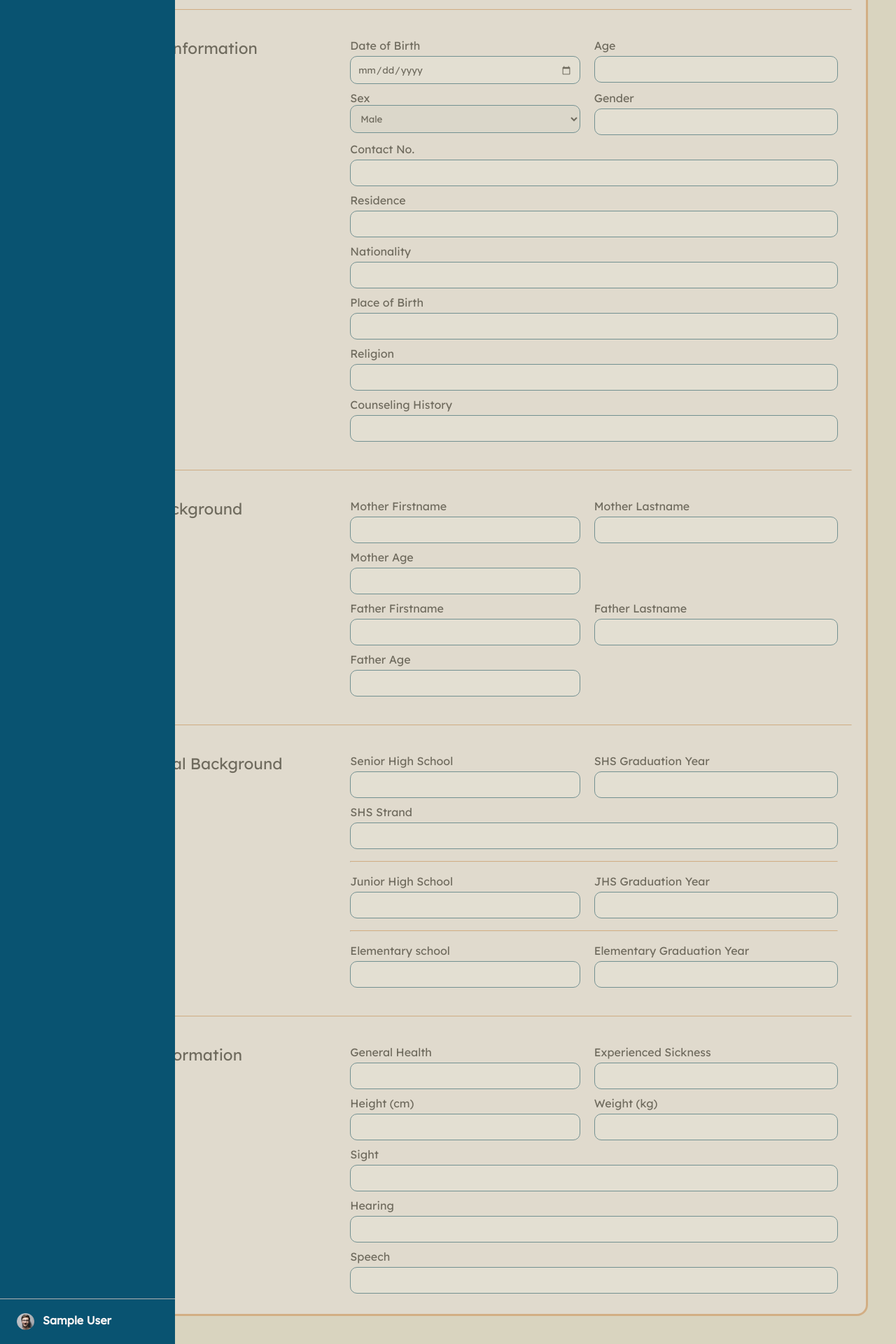
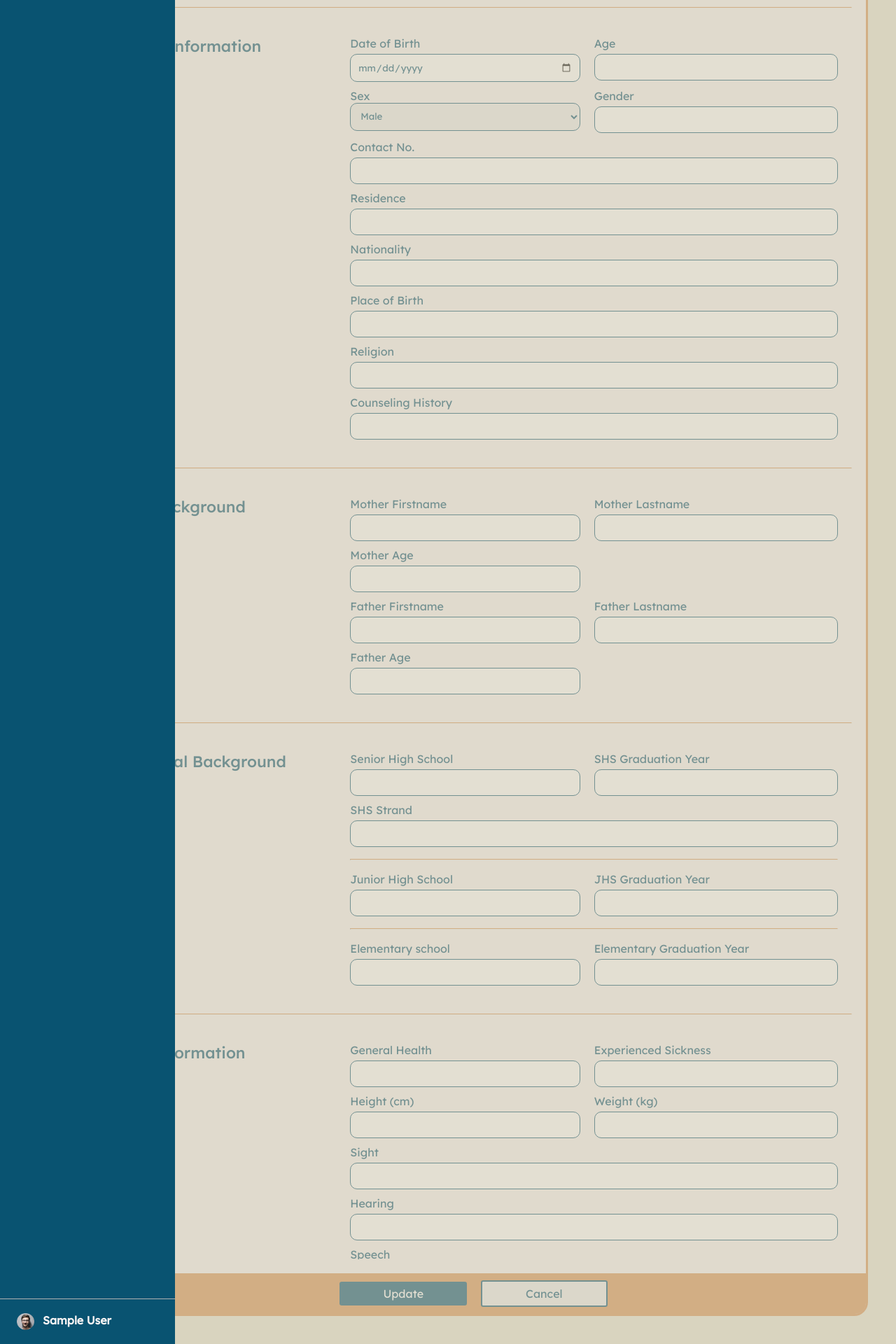
Before and after one commit to jangeloenciso/MindSight, a Flask app: page /students/records/edit/1 in a window 1280 px wide. Shown: the part 680-2600 px from the top of the page at 70% size. Run offline with Flask 3, Linux system fonts and the light colour scheme; the visitor is signed in with stand-in values (Sample User, id 1); data that the repository does not hold is empty; parts of the project's set-up code (start-up, migrations or seed data) failed here and were passed over.

Commit message:
updated colors, buttons, and transitions

```diff
--- a/app/static/css/edit-record.css
+++ b/app/static/css/edit-record.css
@@ -3,14 +3,16 @@
     justify-content: center;
     width: calc(100% - 73px);
     height: 100vh;
+
     /* positions right div properly */
     margin-left: 73px;
+
     /* background-color: var(--main-db-bg-color); */
     padding: 40px;
 }
 
 .main {
-    border-radius: 1em;
+    border-radius: 20px;
     display: flex;
     flex-direction: column;
     width: 100%;
@@ -31,7 +33,7 @@
     align-items: center;
     border-bottom: 2px solid var(--bg-orange);
     margin-bottom: 1em;
-    padding: 0 0 0.5em 0;
+    padding: 0 0 0.5em;
 }
 
 .main-header span {
@@ -40,10 +42,24 @@
     text-transform: uppercase;
 }
 
+* {
+    transition: var(--smooth-transition);
+}
+
+
+.back-button button {
+    cursor: pointer;
+}
+
 .back-button img {
     aspect-ratio: 1/1;
     width: 1.3em;
-    cursor: pointer;
+    position: relative;
+
+}
+
+.back-button:hover img {
+    transform: translateX(-5px) scale(1.1);
 }
 
 .confirmation {
@@ -52,7 +68,7 @@
 }
 
 hr {
-    margin: 40px 0 40px 0;
+    margin: 40px 0;
     border-top: 1.2px solid var(--bg-orange);
 }
 
@@ -68,6 +84,8 @@ hr {
 
 .left-header {
     font-size: 1.4em;
+    font-family: Lexend-medium;
+    color: var(--primary-color);
 }
 
 /* inputs section */
@@ -78,6 +96,9 @@ hr {
     flex-direction: column;
     padding: 0 20px 0 40px;
     row-gap: 10px;
+    color: var(--primary-color);
+
+    /* font-weight: 500; */
 }
 
 
@@ -99,6 +120,7 @@ select {
     padding: 10px;
     border-radius: 10px;
     border: 1px solid var(--primary-color);
+    color: var(--primary-color);
 }
 
 input {
@@ -106,6 +128,7 @@ input {
     margin-top: 5px;
     border-radius: 10px;
     border: 1px solid var(--primary-color);
+    color: var(--primary-color);
 }
 
 
@@ -128,36 +151,46 @@ input {
     width: 100%;
 }
 
-.buttons {
+footer {
     display: flex;
-    flex-direction: row;
+    position: relative;
+    column-gap: 20px;
+    transform: translate(-20px, 20px);
+    border-radius: 0 0 1em 1em;
+    align-items: center;
     justify-content: center;
+    background-color: var(--bg-orange);
+    padding: 10px;
+    width: calc(100% + 40px);
+    height: 60px;
 }
 
-.submit, .cancel {
-    margin: 0 1em;
+footer button {
+    padding: 7px 62px;
+    font-family: Lexend-regular;
+    font-size: 1em;
+    border-radius: 0.2em;
+    cursor: pointer;
 }
 
-.update-button, .cancel-button {
-    width: 100%;
-    background-color: var(--primary-color);
-    color: var(--white);
-    padding: 0.5em 1em;
-    border: none;
-    border-radius: 1.7rem;
-    cursor: pointer;
-    transition: background-color 0.3s ease;
-    font-size: 1.5rem;
-    font-weight: 400;
-    line-height: normal;
+footer button:hover {
+    opacity: 1;
 }
 
-.update-button:hover {
-    background-color: var(--bg-orange);
+.update-btn {
+    background-color: var(--primary-color);
+    color: white;
+    border: none;
 }
 
-.cancel-button:hover {
-    background-color: var(--bg-orange);
+.update-btn:hover {
+    background-color: #084b65;
+}
+
+.cancel-btn {
+    border: 2px solid var(--primary-color);
+    background-color: none;
+    color: var(--primary-color);
 }
 
 
@@ -167,7 +200,7 @@ input {
     background: var(--main-db-bg-color);
     font-size: 1rem;
     border-radius: 3rem;
-    box-shadow: 3px 3px 25px 12px rgba(0, 0, 0, 0.40);
+    box-shadow: 3px 3px 25px 12px rgb(0 0 0 / 40%);
     backdrop-filter: blur(10px);
 }
 
--- a/app/templates/students/edit_record.html
+++ b/app/templates/students/edit_record.html
@@ -49,6 +49,8 @@
               </div>
             </div>
 
+            <!-- TODO with all <input> tags: replace with code which autofills them with the student's data -->
+            <!-- TODO: replace "idk" with actual courses -->
             <div class="single-row">
               <label for="course">Course</label>
               <select name="course" id="course">
@@ -269,12 +271,15 @@
             </div>
           </div>
         </section>
-        <br />
       </form>
     </div>
+    <!-- TODO: make buttons functional; to save or cancel -->
+    <footer>
+      <button class="update-btn">Update</button>
+      <button class="cancel-btn">Cancel</button>
+    </footer>
   </div>
-  <!-- IMPORTANT: Uncomment these parts later !!!!!!!!!!!!!!!!!!!!!!!!!!!!!!!!!!!!!!!!!!!!!!!!!!!!!!!!!!!!!!!!!!!!!!!!!!!!!!!!!!!!!!!!!!!!!!!!!!!!!!!!!!!!!!!!!!!!!!!!!!!!!!!!!!!!!!!!!!!!!!!!!!!!!!!!!!!!!!!!!!!!!!!!!!!!!!!!!!!!!!!!!!!!!!!!!!!!!!!!!!!!!!!!!!!!!!!!!!!!!!!!!!!!!!!!!!!!!!!!!!!!!!!!!!!!!!!!!!!!!!!!!!!!!!!!!!!!!!!!!!!!!!!!!!!!!!!!!!!!!!!!!!!!!!!!!!!!!!!!!!!!!!!!!!!!!!!!!!!!!!!!!!!!!!!!!!!!!!!!!!!!!!!!!!!!!!!!!!!!!!!!!!!!!!!!!!!!!!!!!!!!!!!!!!!!!!!!!!!!!!!!!!!!!!!!!!!!!!!!!!!!!!!!!!!!!!!!!!!!!!!!!!!!!!!!!!!!!!!!!!!!!!!!!!!!!!!!!!!!!!!!!!!!!!!!!!!!!!!!!!!!!!!!!!!!!!!!!!!!!!!!!!!!!!!!!!!!!!!!!!!!!!!!!!!!!!!!!!!!!!!!!!!!!!!!!!!!!!!!!!!!!!!!!!!!!!!!!!!!!!!!!!!!!!!!!!!!!!!!!!!!!!!!!!!!!!!!!!!!!!!!!!!!!!!!!!!!!!!!!!!!!!!!!!!!!!!!!!!!!!!!!!!!!!!!!!!!!!!!!!!!!!!!!!!!!!!!!!!!!!!!!!!!!!!!!!!!!!!!!!!!!!!!!!!!!!!!!!!!!!!!!!!!!!!!!!!!!!!!!!!!!!!!!!!!!!!!!!!!!!!!!!!!!!!!!!!!!!!!!!!!!!!!!!!!!!!!!!!!!!!!!!!!!!!!!!!!!!!!!!!!!!!!!!!!!!!!!!!!!!!!!!!!!!!!!!!!!!!!!!!!!!!!!!!!!!!!!!!!!!!!!!!!!!!!!!!!!!!!!!!!!!!!!!!!!!!!!!!!!!!!!!!!!!!!!!!!!!!!!!!!!!!!!!!!!!!!!!!!!!!!!!!!!!!!!!!!!!!!!!!!!!!!!!!!!!!!!!!!!!!!!!!!!!!!!!!!!!!!!!!!!!!!!!!!!!!!!!!!!!!!!!!!!!!!!!!!!!!!!!!!!!!!!!!!!!!!!!!!!!!!!!!!!!!!!!!!!!!!!!!!!!!!!!!!!!!!!!!!!!!!!!!!!!!!!!!!!!!!!!!!!!!!!!!!!!!!!!!!!!!!!!!!!!!!!!!!!!!!!!! -->
-  <!-- <script src={{ url_for('static', filename='javascript/cdn/sweetalert2.all.min.js') }}></script>
-  <script src={{ url_for('static', filename='javascript/edit_record.js') }}></script> -->
+  <script src={{ url_for('static', filename='javascript/cdn/sweetalert2.all.min.js') }}></script>
+  <script src={{ url_for('static', filename='javascript/edit_record.js') }}></script>
   {% endblock %}
 </div>
```
